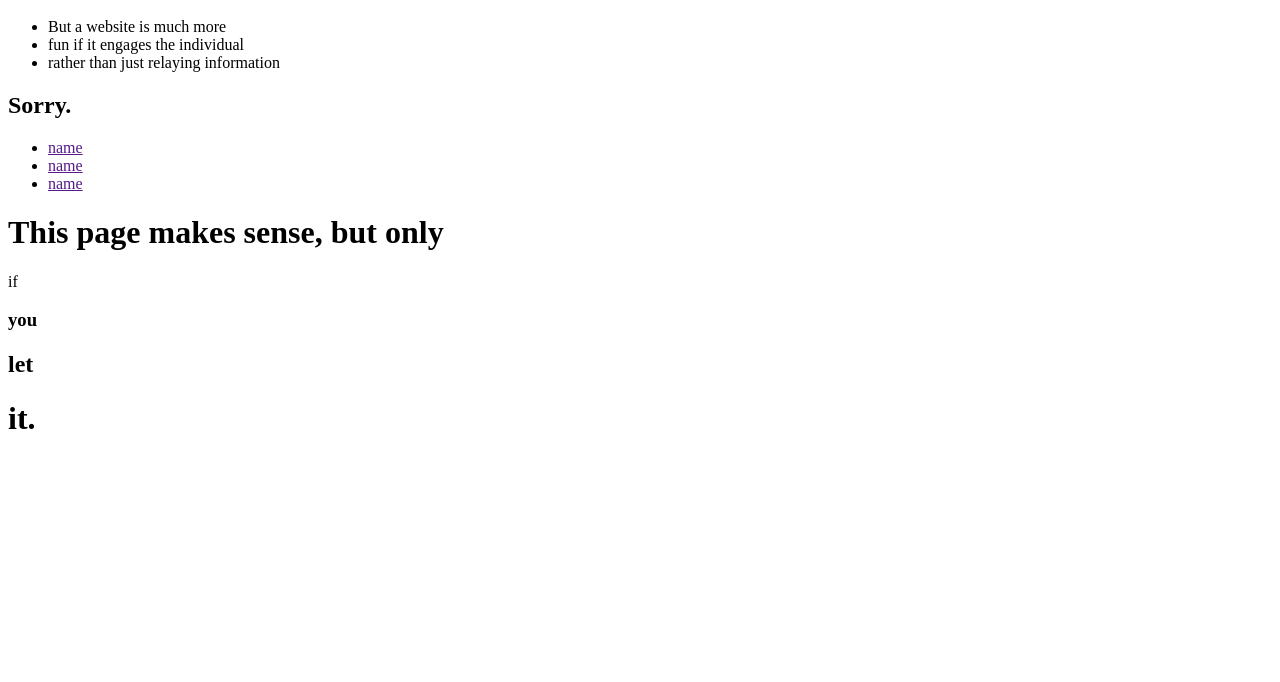
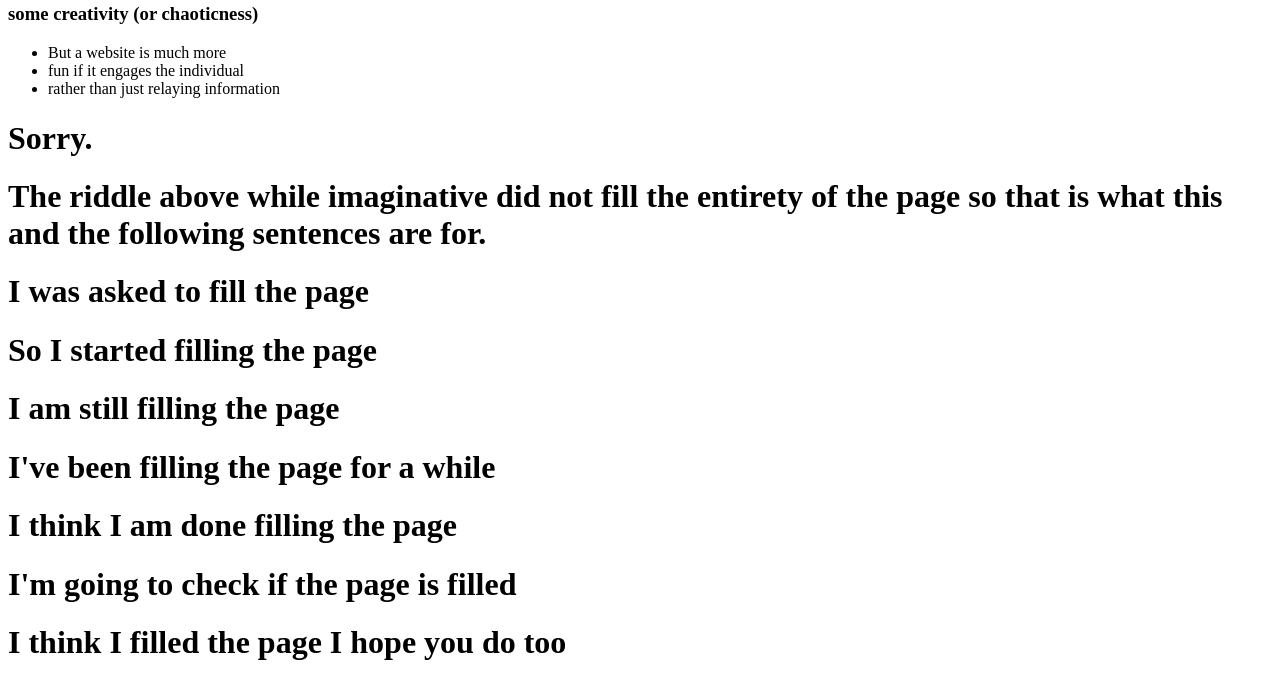
Before and after one commit to reygutierrez11/PrjktOne, a plain HTML site: page Smallest to Largest.html in a window 1280 px wide. Shown: the part 702-1384 px from the top of the page. Before the commit the page ends 1160 px from the top, so only its background shows below. Drawn offline with Linux system fonts and the light colour scheme.

Commit message:
Final Content Update
Finished filling the page with content about filling the page. Also corrected last push which I did incorrectly. Still needs navigation configuration like the other page, but that will be handled towards the end.

```diff
--- a/Smallest to Largest.html
+++ b/Smallest to Largest.html
@@ -1,12 +1,4 @@
 <!DOCTYPE html>
-<html>
-    <head>
-        <title>Smallest to Largest</title>
-        <meta charset="UTF-8">
-        <meta name="viewport" content="width=device-width, initial-scale=1.0">
-    </head>
-    <body>
-        <nav><!DOCTYPE html>
 <html>
     <head>
         <title>Smallest to Largest</title>
@@ -52,20 +44,16 @@
         </ul>
         <h1>Sorry.</h1>
 
+        <h1>The riddle above while imaginative did not fill the entirety of the page
+        so that is what this and the following sentences are for.</h1>
+        <h1>I was asked to fill the page</h1>
+        <h1>So I started filling the page</h1>
+        <h1>I am still filling the page</h1>
+        <h1>I've been filling the page for a while</h1>
+        <h1>I think I am done filling the page</h1>
+        <h1>I'm going to check if the page is filled</h1>
+        <h1>I think I filled the page I hope you do too</h1>
+
 
     </body>
 </html>
-            <ul>
-                <li><a href="">name</a></li>
-                <li><a href="">name</a></li>
-                <li><a href="">name</a></li>
-            </ul>
-        </nav>
-        <h1>This page makes sense, but only
-        </h1>
-        <p>if</p>
-        <h3>you</h3>
-        <h2>let</h2>
-        <h1>it.</h1>
-    </body>
-</html>
```
